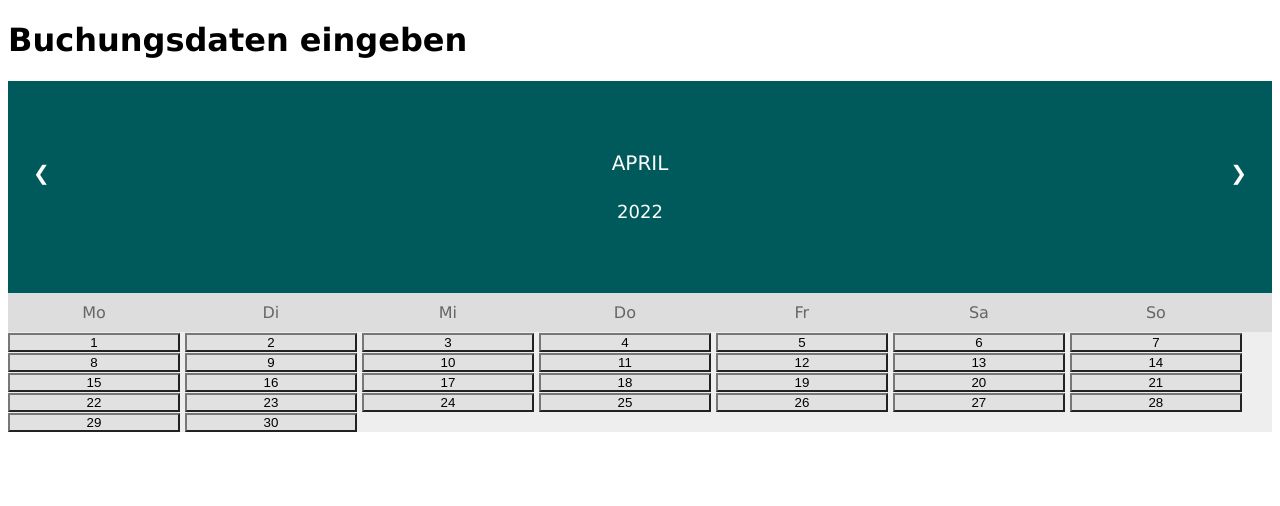
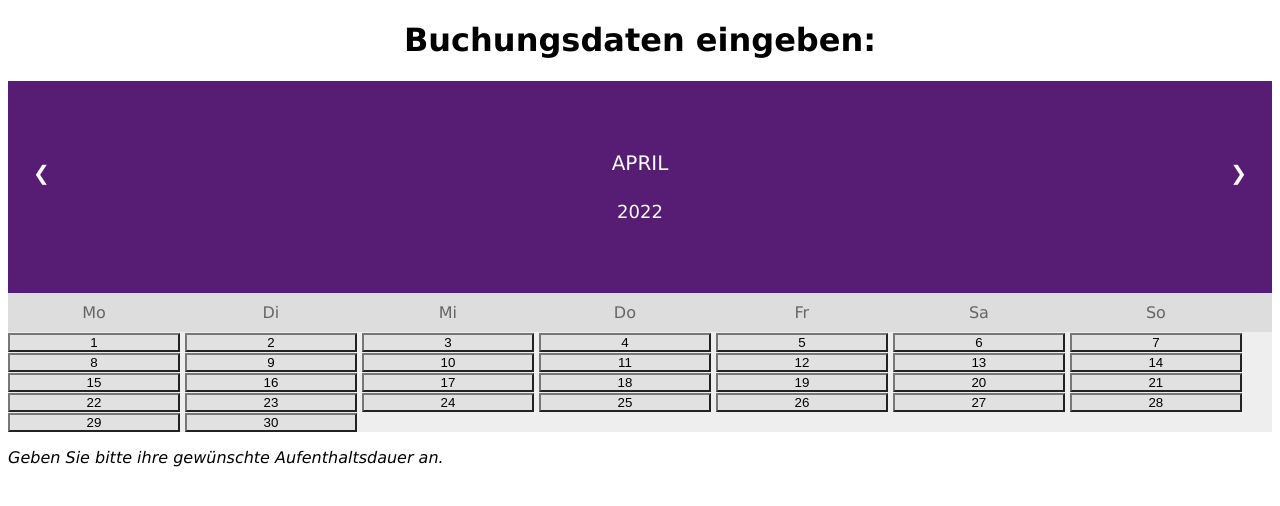
Before and after one commit to JanisTh/gkg-inf-project, a plain HTML site: page src/page/kalender.html in a window 1280 px wide. Drawn offline with Linux system fonts and the light colour scheme.

Commit message:
changed color

```diff
--- a/src/page/kalender.html
+++ b/src/page/kalender.html
@@ -10,6 +10,9 @@ ul {list-style-type: none;}
 body {
   font-family: Verdana, sans-serif;
 }
+body h1{
+  text-align: center;
+}
 #kalenderContainer{
   height: 30vh;
 }
@@ -17,7 +20,7 @@ body {
 .month {
   padding: 70px 25px;
   width: 100%;
-  background: #005a5c;
+  background:#571c74;
   text-align: center;
 }
 .month ul {
@@ -74,7 +77,7 @@ body {
 </head>
 <body>
 
-<h1>Buchungsdaten eingeben</h1>
+<h1>Buchungsdaten eingeben:</h1>
 
 <div class="month">
   <ul>
@@ -152,6 +155,7 @@ body {
   <li><button id="btn30" onclick="changeFocusDay(30);" onmouseover="setHoveredElement(30);" onmouseleave="makeElementUnhoveredAgain(30);">30</button></li>
   <li><button id="btn31" onclick="changeFocusDay(31);" onmouseover="setHoveredElement(31);" onmouseleave="makeElementUnhoveredAgain(31);">31</button></li>
 </ul>
+<p><i>Geben Sie bitte ihre gewünschte Aufenthaltsdauer an.</i></p>
 </div>
 </body>
 </html>
```
